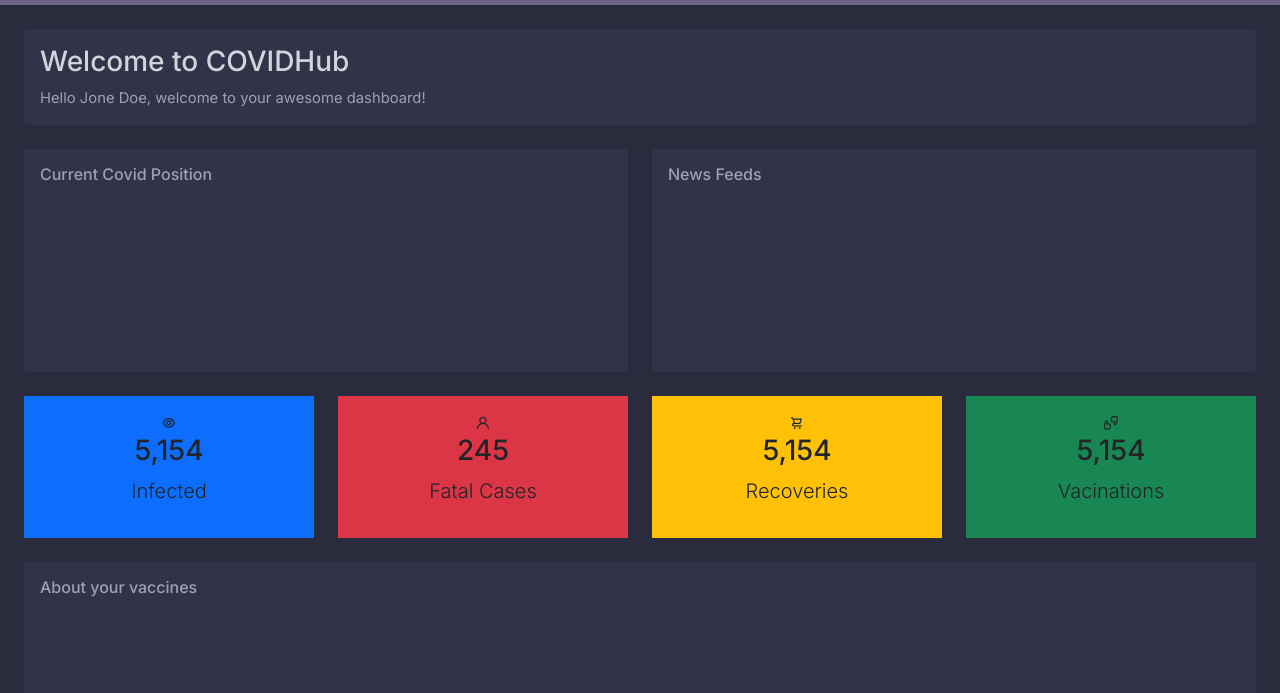
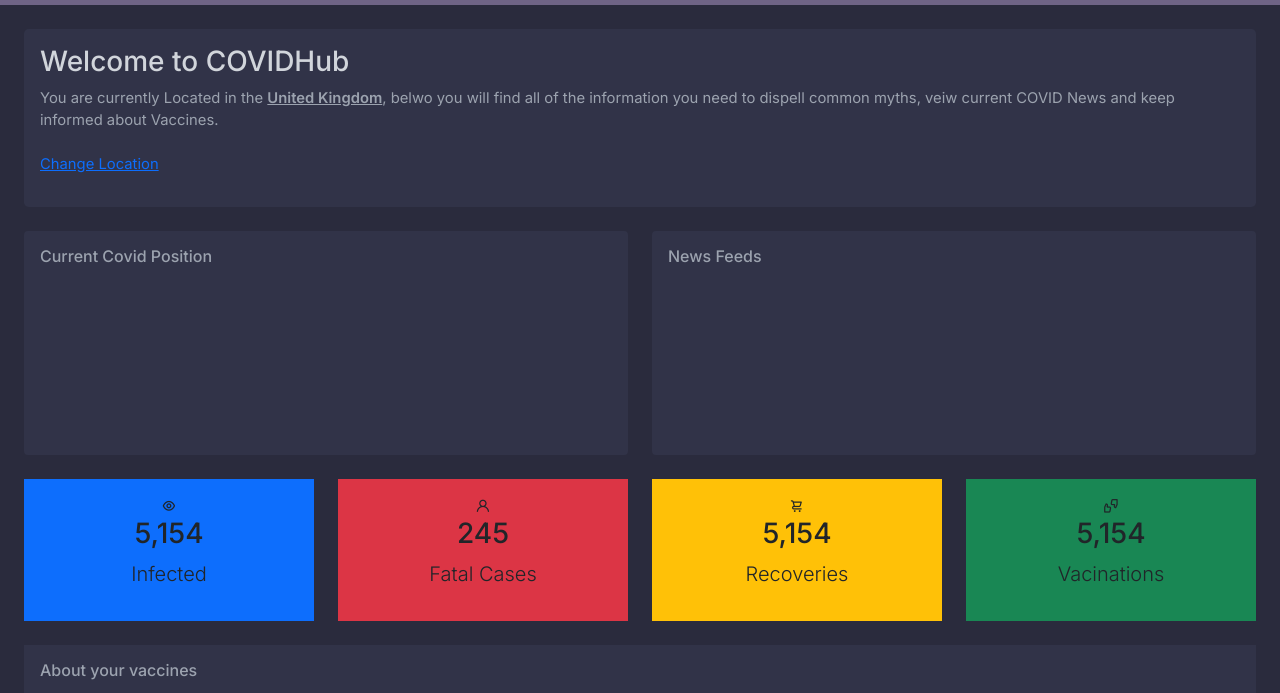
Before and after one commit to JamesDun2866/COVIDHub, a plain HTML site: page index.html in a window 1280 px wide. Shown: the part 66-759 px from the top of the page. Drawn offline with nearby package versions, Linux system fonts and the light colour scheme.

Commit message:
Update index.html

```diff
--- a/index.html
+++ b/index.html
@@ -27,7 +27,9 @@
         <div class="welcome">
           <div class="content rounded-3 p-3">
             <h1 class="fs-3">Welcome to COVIDHub</h1>
-            <p class="mb-0">Hello Jone Doe, welcome to your awesome dashboard!</p>
+            <p class="mb-0">You are currently Located in the <b><u>United Kingdom</u></b>, belwo you will find all of the information you need to dispell common myths, veiw current COVID News and keep informed about Vaccines.</p>
+            <br>
+            <p><a href="">Change Location</a></p>
           </div>
         </div>
 
```
